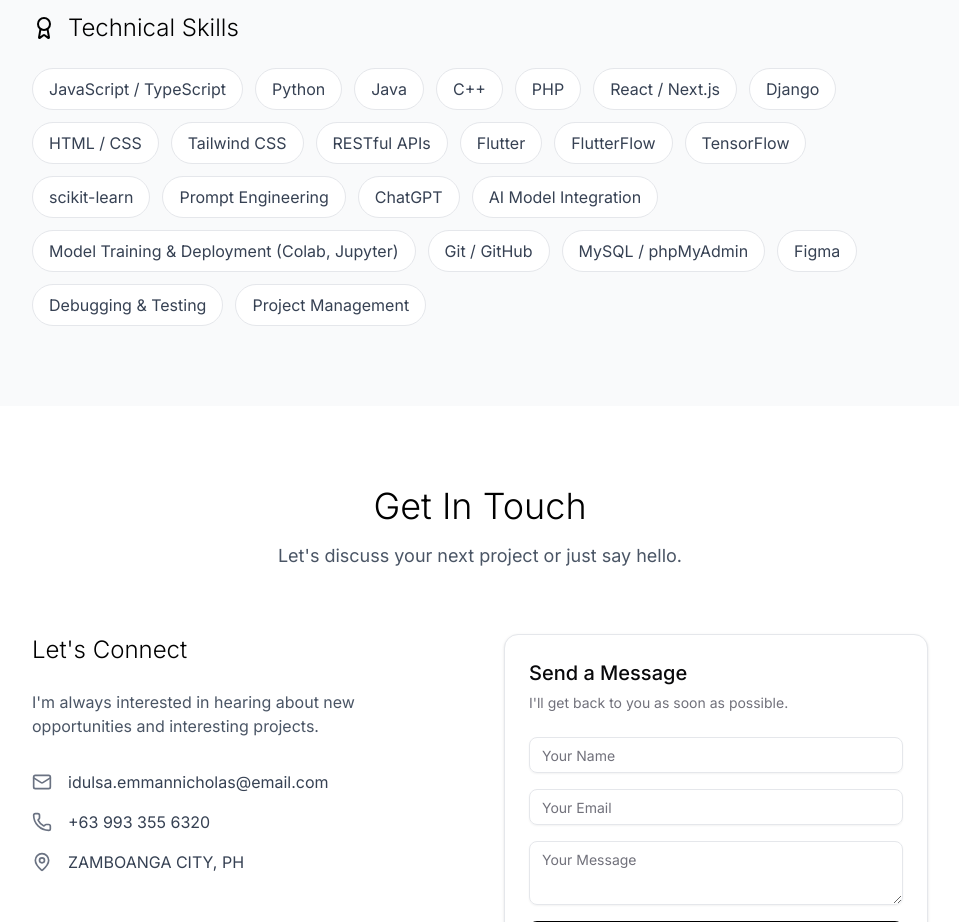
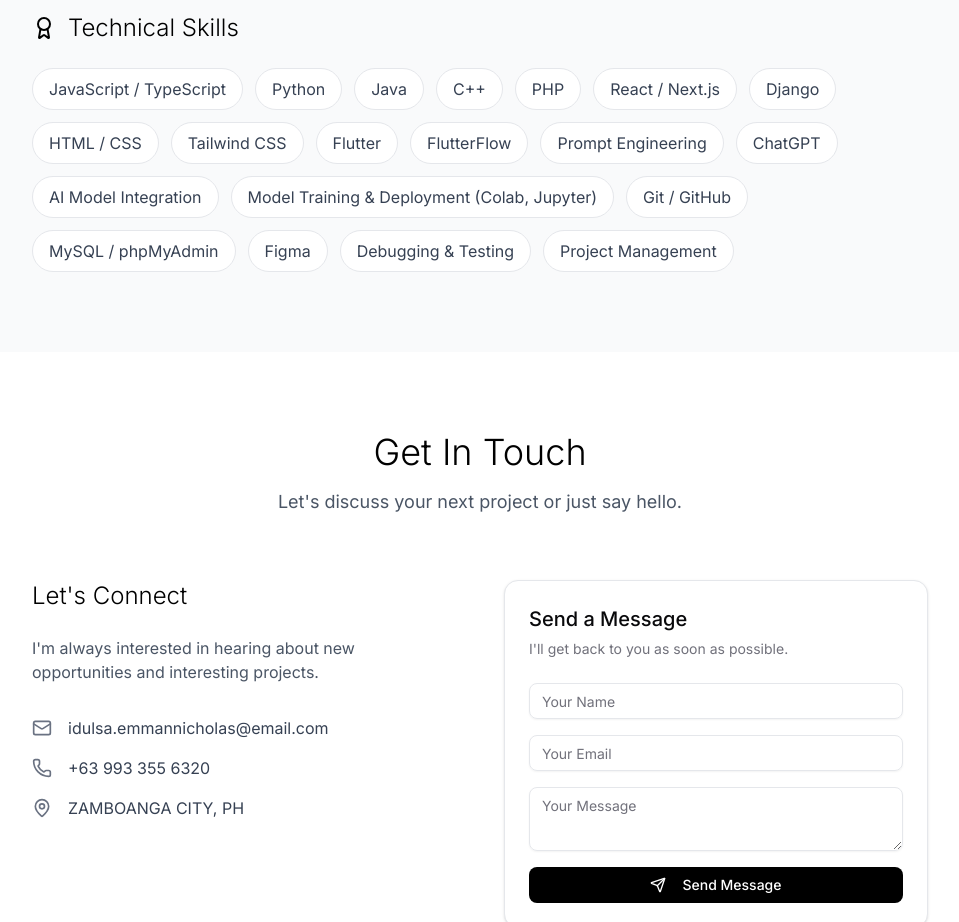
Before and after one commit to nekolaiv/developer-website, a Next.js app: page / in a window 1280 px wide. Shown: the part 3160-4082 px from the top of the page, without its empty margins (160-1119 px from the left). Built offline with nearby package versions, Linux system fonts and the light colour scheme.

Commit message:
chore: update skills data

```diff
--- a/src/components/resume.tsx
+++ b/src/components/resume.tsx
@@ -94,15 +94,12 @@ const skills = [
   "Django",
   "HTML / CSS",
   "Tailwind CSS",
-  "RESTful APIs",
 
   // Mobile Development
   "Flutter",
   "FlutterFlow",
 
   // AI & Machine Learning
-  "TensorFlow",
-  "scikit-learn",
   "Prompt Engineering",
   "ChatGPT",
   "AI Model Integration",
```
